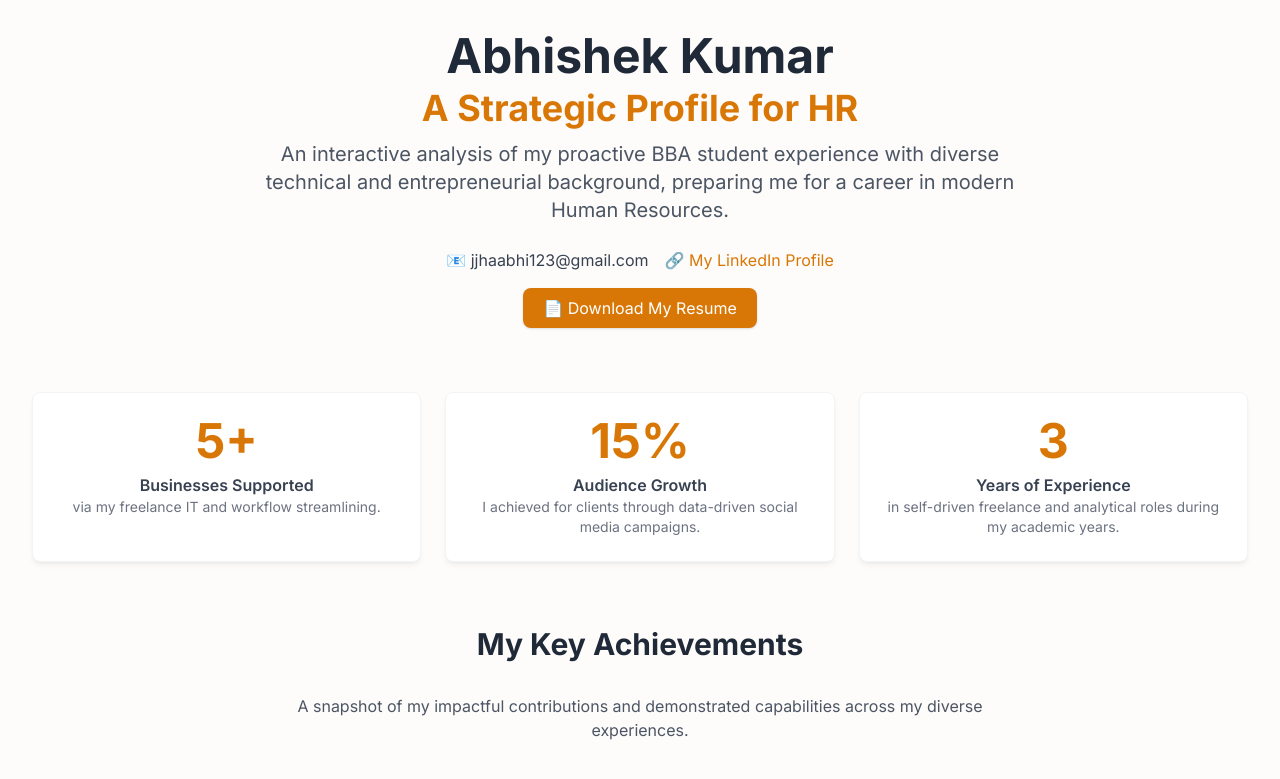
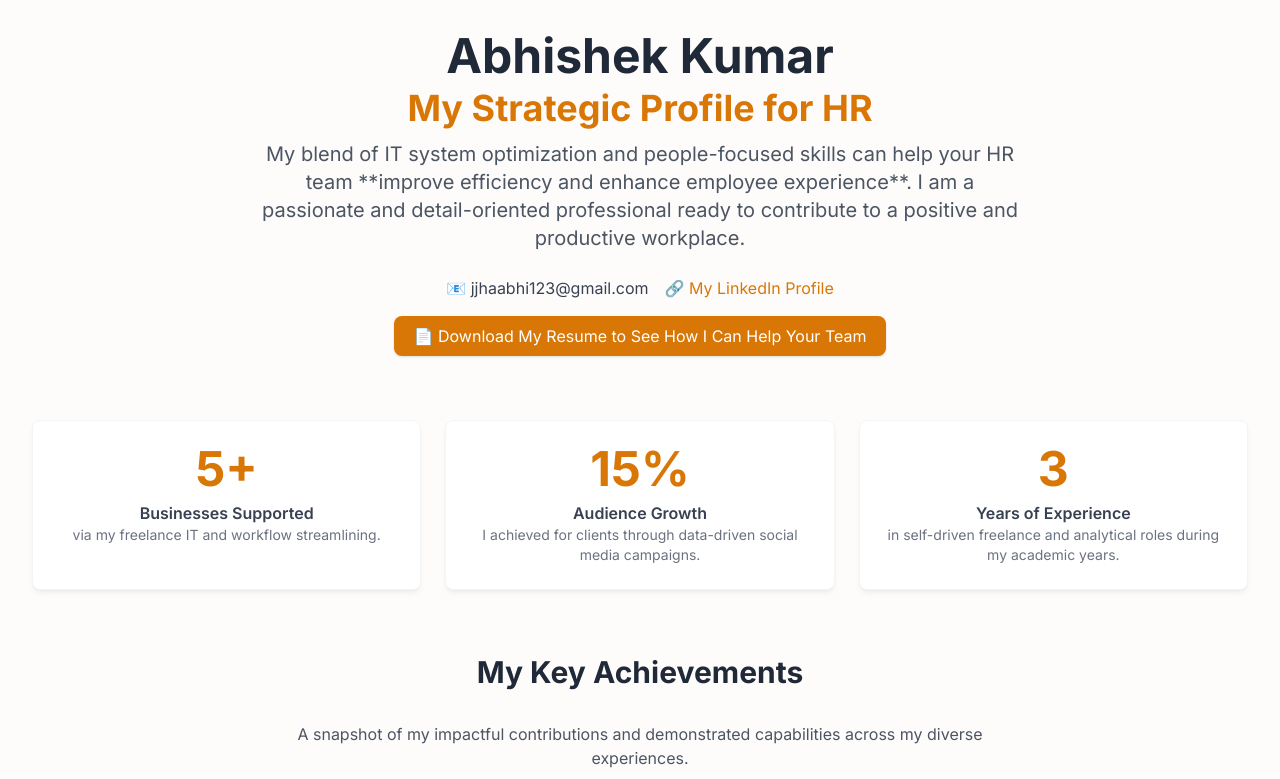
Before and after one commit to REFERJHA1/resume, a plain HTML site: page index.html in a window 1280 px wide. Shown: the top 779 px of the page. Drawn offline with nearby package versions, Linux system fonts and the light colour scheme.

Commit message:
Update index.html

```diff
--- a/index.html
+++ b/index.html
@@ -46,15 +46,15 @@
 
         <header class="text-center mb-12 md:mb-16">
     <h1 class="text-4xl md:text-5xl font-bold text-gray-800">Abhishek Kumar</h1>
-            <h2 class="text-3xl md:text-4xl font-bold text-amber-600 mt-2">A Strategic Profile for HR</h2>
-            <p class="text-lg md:text-xl mt-3 text-gray-600 max-w-3xl mx-auto">An interactive analysis of my proactive BBA student experience with diverse technical and entrepreneurial background, preparing me for a career in modern Human Resources.</p>
+    <h2 class="text-3xl md:text-4xl font-bold text-amber-600 mt-2">My Strategic Profile for HR</h2>
+    <p class="text-lg md:text-xl mt-3 text-gray-600 max-w-3xl mx-auto">My blend of IT system optimization and people-focused skills can help your HR team **improve efficiency and enhance employee experience**. I am a passionate and detail-oriented professional ready to contribute to a positive and productive workplace.</p>
     <div class="flex justify-center space-x-4 mt-6 text-gray-700">
         <span>📧 jjhaabhi123@gmail.com</span>
         <span>🔗 <a href="https://linkedin.com/in/abhishekjha-hrm" target="_blank" class="text-amber-600 hover:underline">My LinkedIn Profile</a></span>
     </div>
     <div class="text-center mt-4">
         <a href="https://raw.githubusercontent.com/REFERJHA1/my-resume/main/resume_with_qr.pdf" download class="inline-block bg-amber-600 text-white px-5 py-2 rounded-lg shadow hover:bg-amber-700 transition">
-        📄 Download My Resume
+            📄 Download My Resume to See How I Can Help Your Team
         </a>
     </div>
 </header>
@@ -280,6 +280,7 @@
         </main>
 
        <footer class="text-center mt-16 pt-8 border-t border-gray-200">
+    <p class="font-semibold text-lg text-amber-700">Let's Connect and Build a Smarter Workplace.</p>
     <p class="text-sm text-gray-500">Designed for optimal viewing on all devices. &copy; 2025 Interactive Profile Analysis.</p>
 </footer>
 
```
Lines whose indentation alone changed are shown as unchanged.
